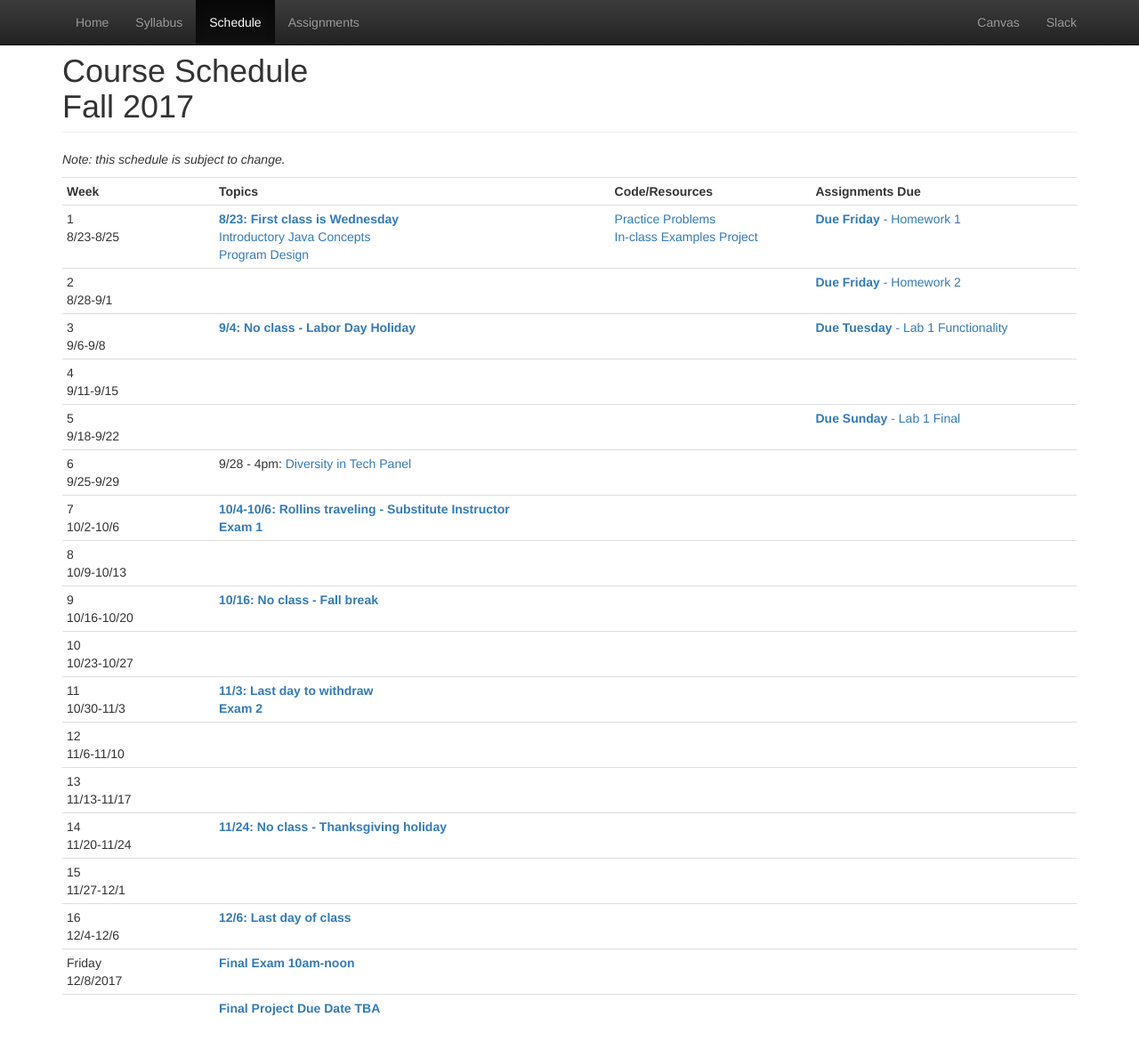
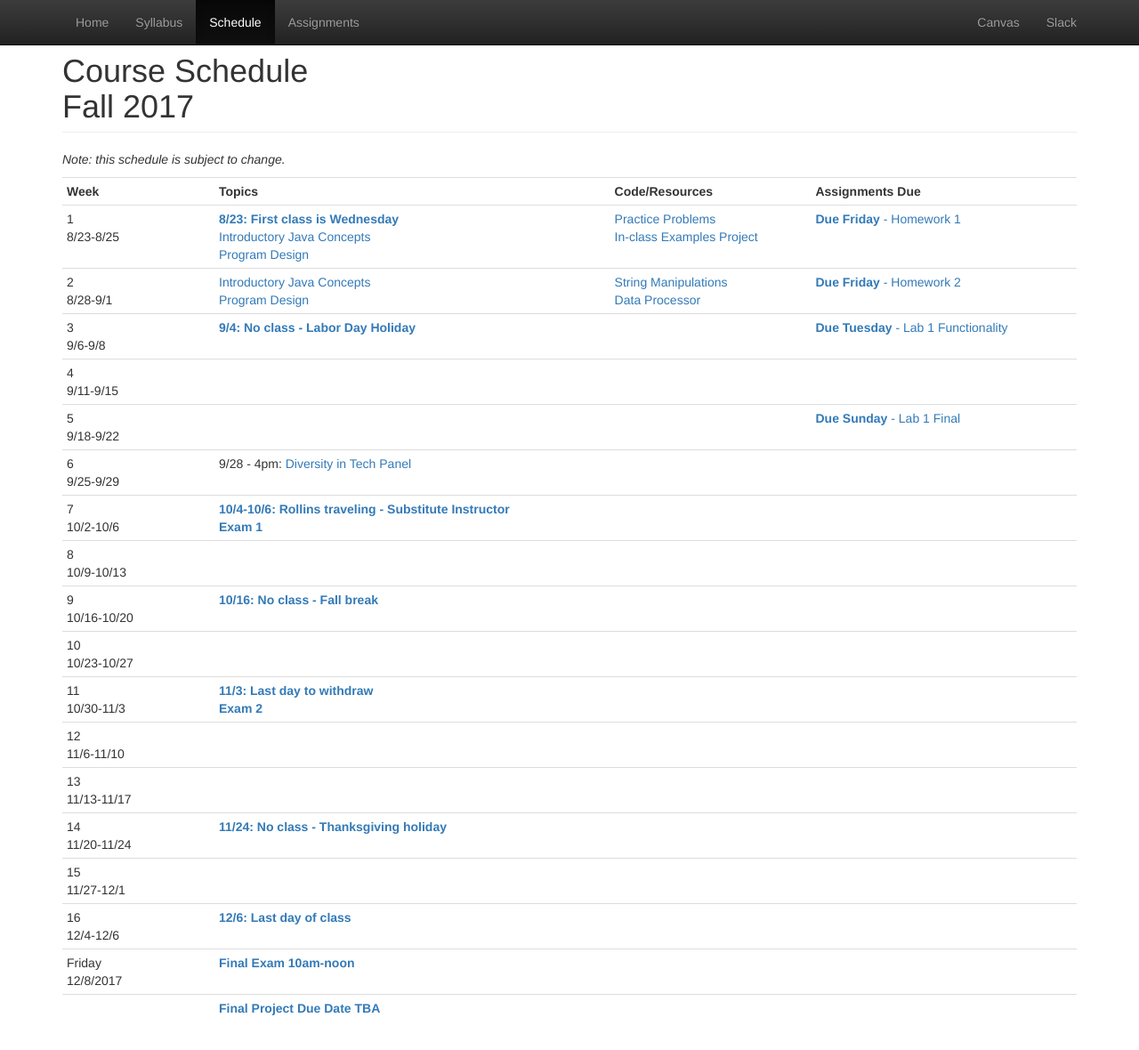
Before and after one commit to CS514-F17/cs514-f17.github.io, a Jekyll site: the page built from schedule.html, in a window 1280 px wide and 1188 px high. Shown: the top 1180 px of the window at 89% size. Built offline with Jekyll 4.4.1, drawn with Linux system fonts in a browser that asks for light colours.

Commit message:
add code from 8/28

```diff
--- a/schedule.html
+++ b/schedule.html
@@ -41,13 +41,12 @@ title: Schedule
 	<tr>
 		<td>2<br/>8/28-9/1</td>
 		<td>
-<!-- 				<a href="https://github.com/CS514-F17/notes/blob/master/classes.md">Classes</a><br/>
-				<a href="https://github.com/CS514-F17/notes/blob/master/methods.md">Methods</a><br/>
-				<a href="https://github.com/CS514-F17/notes/blob/master/strings.md">Strings</a><br/>
-				Book - Chapter 2 (2.6), Chapter 3 (3.1-3.2), Chapter 4 (4.1-4.5)
-			-->
+			<a href="https://github.com/srollins/software-dev-materials/blob/master/notes/Intro.md#introductory-concepts">Introductory Java Concepts</a><br/>
+			<a href="https://github.com/srollins/software-dev-materials/blob/master/notes/Intro.md#program-design">Program Design</a><br/>
 		</td>
 		<td>
+			<a href="https://github.com/CS514-F17/Examples/blob/master/src/main/java/examples/StringManipulations.java">String Manipulations</a><br/>
+			<a href="https://github.com/CS514-F17/Examples/blob/master/src/main/java/examples/DataProcessor.java">Data Processor</a><br/>
 <!-- 				<a href="https://github.com/CS514-F17/code/blob/master/GradeCalculator.java">GradeCalculator.java</a><br/>
 				<a href="https://github.com/CS514-F17/code/blob/master/Name.java">Name.java</a><br/>
 				<a href="https://github.com/CS514-F17/code/blob/master/NameDriver.java">NameDriver.java</a><br/>
```
